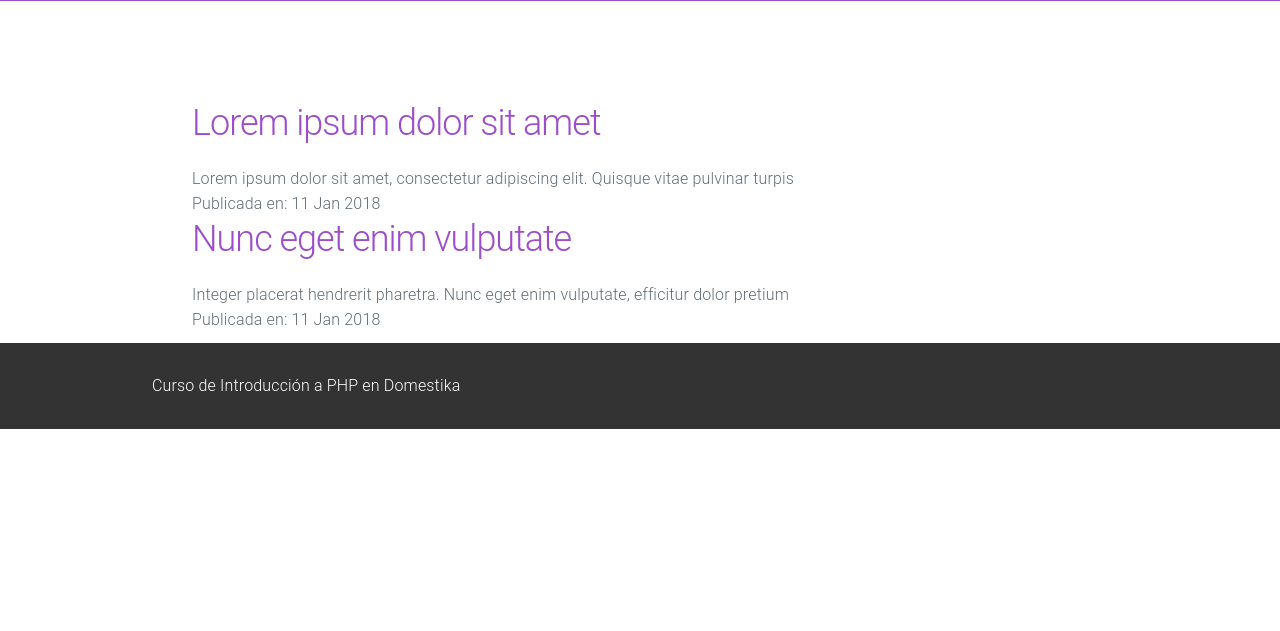
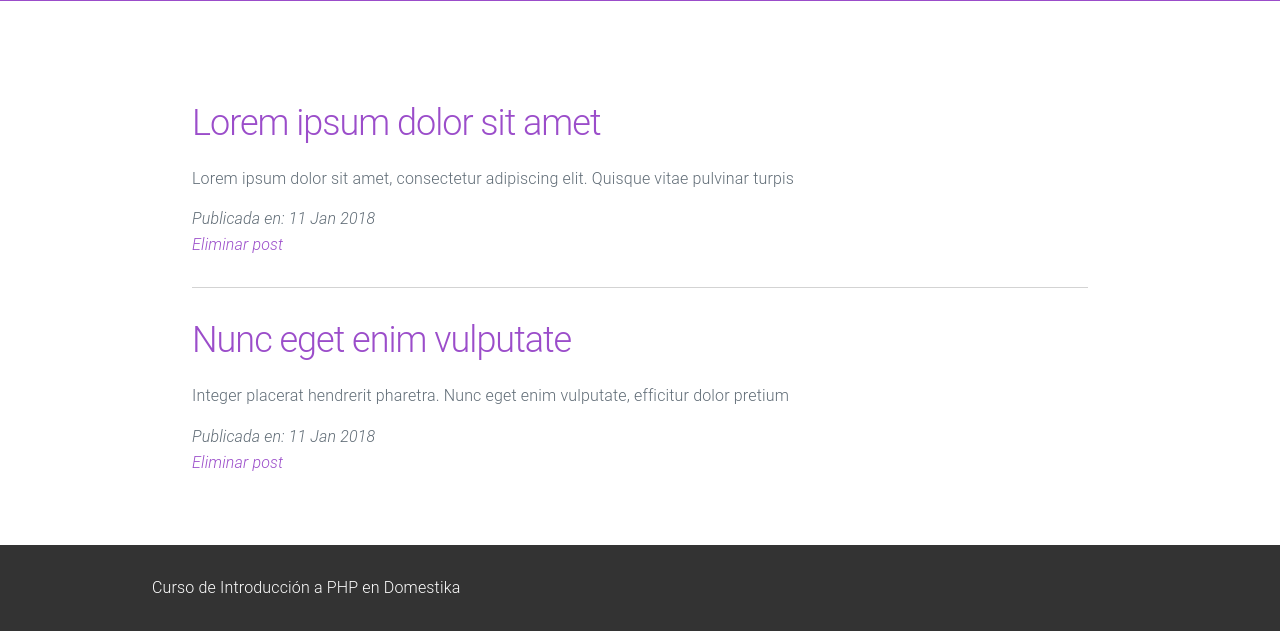
Before and after one commit to Robert-octavo/php-basic, a PHP site: page /tu-proyecto/index.php?view=new-post in a window 1280 px wide. Shown: the part 335-966 px from the top of the page. Before the commit the page ends 764 px from the top, so only its background shows below. Run offline with PHP 8.4, Linux system fonts and the light colour scheme.

Commit message:
Update index and new post

```diff
--- a/index.php
+++ b/index.php
@@ -1,6 +1,13 @@
 <?php require( 'init.php' ); ?>
 
 <?php
+
+if ( isset( $_GET['delete-post'] ) ) {
+	$id = $_GET['delete-post'];
+	delete_post( $id );
+	redirect_to( 'index.php' );
+	die();
+}
 
 $all_posts = get_all_posts();
 
@@ -14,7 +21,12 @@ if ( isset( $_GET['view'] ) ) {
 
 ?>
 <?php require( 'templates/header.php'); ?>
-
+<?php if ( isset( $_GET['success'] ) ): ?>
+	<div class="success">
+		El post ha sido creado
+	</div>
+<?php endif; ?>
+	<div class="posts">
 		<?php foreach ( $all_posts as $post ): ?>
 			<article class="post">
 				<header>
@@ -34,9 +46,11 @@ if ( isset( $_GET['view'] ) ) {
 						Publicada en:
 						<?php echo strftime( '%d %b %Y', strtotime( $post['published_on'] ) ); ?>
 					</span>
+					<div class="delete-post">
+						<a href="?delete-post=<?php echo $post['id'];?>">Eliminar post</a>
+					</div>
 				</footer>
 			</article>
 		<?php endforeach; ?>
 	</div>
-
 <?php require( 'templates/footer.php'); ?>
```
Also changed, not shown: new-post.php (+38 -3 lines).
